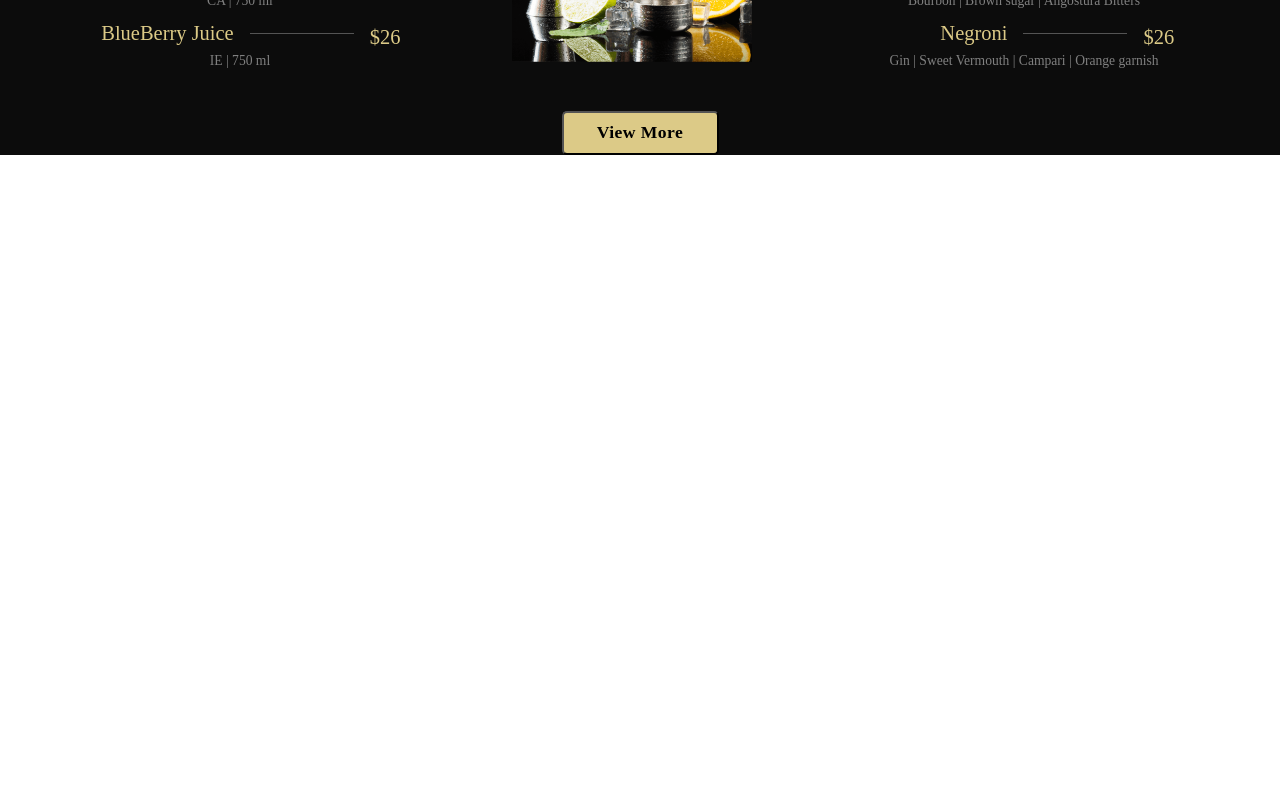
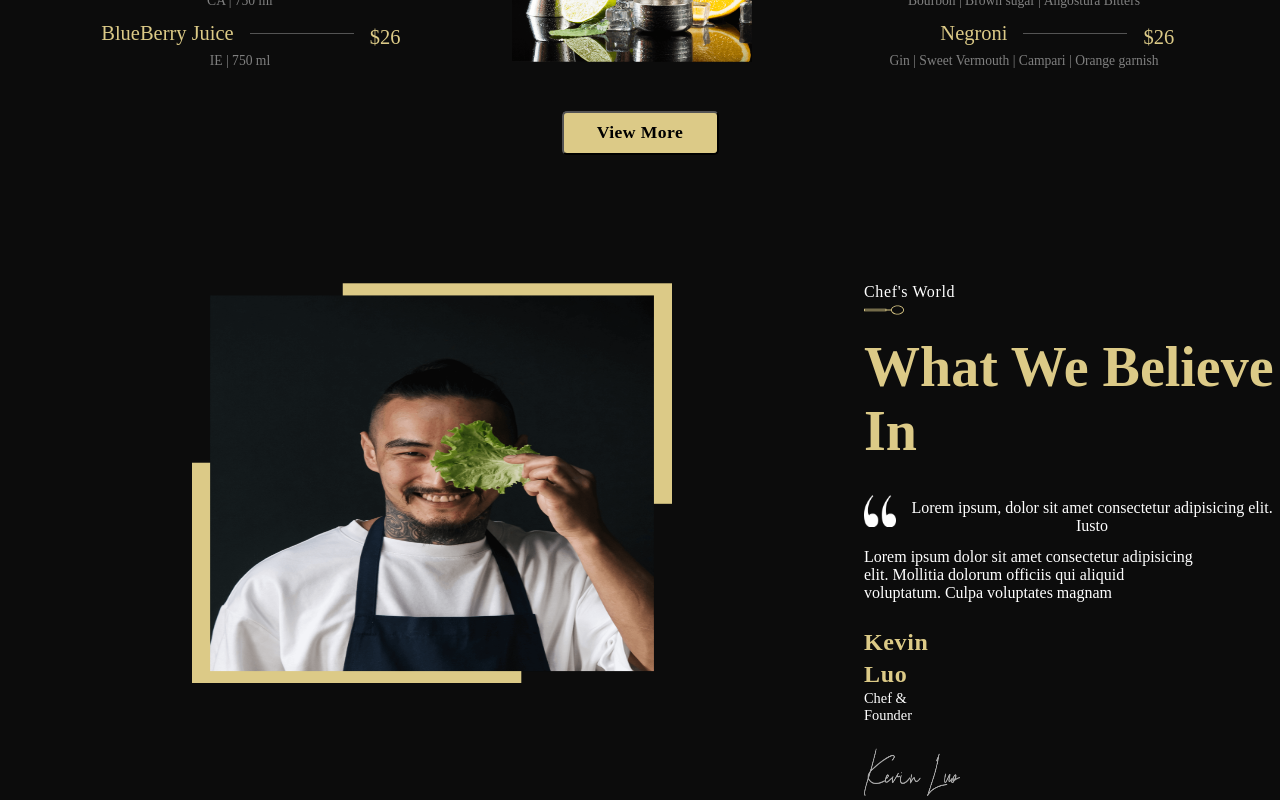
Before and after one commit to nrshakib/restaurant-website-react, a React (Create React App) app: page / in a window 1280 px wide. Shown: the part 1534-2334 px from the top of the page. Before the commit the page ends 1689 px from the top, so only its background shows below. Built offline with nearby package versions, Linux system fonts and the light colour scheme; a web font is replaced by a local one.

Commit message:
Chef Section Added

```diff
--- a/src/App.js
+++ b/src/App.js
@@ -1,5 +1,6 @@
 import "./App.css";
 import AboutUs from "./Components/AboutUs/AboutUs";
+import Chef from "./Components/Chef/Chef";
 import Header from "./Components/Header/Header";
 import Navbar from "./Components/Navbar/Navbar";
 import SpecialMenu from "./Components/SpecialMenu/SpecialMenu";
@@ -10,7 +11,8 @@ function App() {
       <Navbar />
       <Header />
       <AboutUs />
-      <SpecialMenu/>
+      <SpecialMenu />
+      <Chef />
     </div>
   );
 }
--- /dev/null
+++ b/src/Components/Chef/Chef.css
@@ -0,0 +1,85 @@
+.chef {
+  background: var(--color-black);
+  padding-top: 8rem;
+  display: flex;
+}
+.chef-info {
+  text-align: left;
+}
+.chef-header {
+  font-family: var(--font-base);
+  color: var(--color-golden);
+  font-size: 3.5rem;
+}
+.chef-content {
+  display: flex;
+  color: var(--color-white);
+  width: 100%;
+  flex-direction: column;
+}
+.chef-img img {
+  width: 30rem;
+  height: 25rem;
+  margin: 0 12rem;
+}
+.chef-sign {
+  color: var(--color-white);
+}
+.chef-content-quote {
+  display: flex;
+  justify-content: flex-start;
+  align-items: flex-end;
+}
+.chef-text-quote {
+  width: 80%;
+  margin-top: 0.8rem;
+  text-align: left;
+}
+.chef-content-quote img {
+  height: 2rem;
+  width: 2rem;
+  margin: 2rem 0.5rem 0.5rem 0;
+}
+.chef-sign {
+  width: 20%;
+  margin-top: 1.5rem;
+  text-align: left;
+}
+.chef-sign p:first-child {
+  font-family: var(--font-base);
+  color: var(--color-golden);
+  font-weight: 800;
+  font-size: 1.5rem;
+  line-height: 2rem;
+  letter-spacing: 0.04rem;
+  text-transform: capitalize;
+}
+.chef-sign p {
+  font-size: 0.9rem;
+  font-weight: 200;
+}
+.chef-sign img {
+  width: 6rem;
+  height: 3rem;
+  margin-top: 1.5rem;
+}
+@media screen and (min-width: 951px) and (max-width: 2000px) {
+}
+@media screen and (min-width: 651px) and (max-width: 950px) {
+}
+@media screen and (max-width: 650px) {
+  .chef {
+    flex-direction: column;
+  }
+  .chef-img img {
+    width: 10rem;
+    height: 12rem;
+    margin: 1rem;
+  }
+  .chef-info {
+    margin: 1.5rem;
+  }
+  .chef-header{
+    font-size: 2rem;
+  }
+}
--- /dev/null
+++ b/src/Components/Chef/Chef.jsx
@@ -0,0 +1,39 @@
+import React from "react";
+import "./Chef.css";
+import { images } from "../../Data";
+import Subheading from "../Header/Subheading";
+
+const Chef = () => {
+  return (
+    <div className="chef" id="chef">
+      <div className="chef-img">
+        <img src={images.chef} alt="chef" />
+      </div>
+      <div>
+        <div className="chef-info">
+          <Subheading title="Chef's World" className="sub-title" />
+          <h1 className="chef-header">What We Believe In</h1>
+        </div>
+        <div className="chef-content">
+          <div className="chef-content-quote">
+            <img src={images.quote} alt="quote" />
+            <p className="chef-text">
+              Lorem ipsum, dolor sit amet consectetur adipisicing elit. Iusto
+            </p>
+          </div>
+          <p className="chef-text-quote">
+            Lorem ipsum dolor sit amet consectetur adipisicing elit. Mollitia
+            dolorum officiis qui aliquid voluptatum. Culpa voluptates magnam
+          </p>
+        </div>
+        <div className="chef-sign">
+          <p>Kevin Luo</p>
+          <p> Chef & Founder</p>
+          <img src={images.sign} alt="signature" />
+        </div>
+      </div>
+    </div>
+  );
+};
+
+export default Chef;
```
